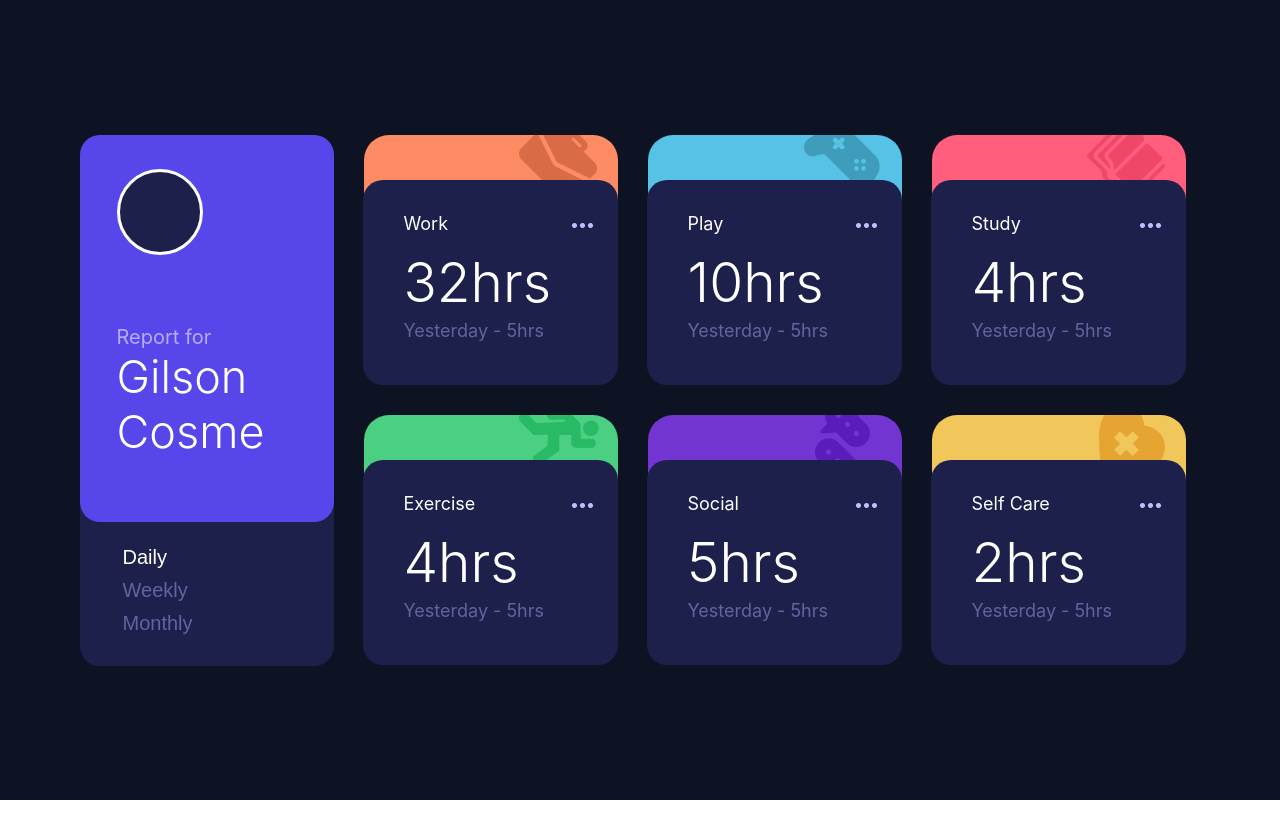
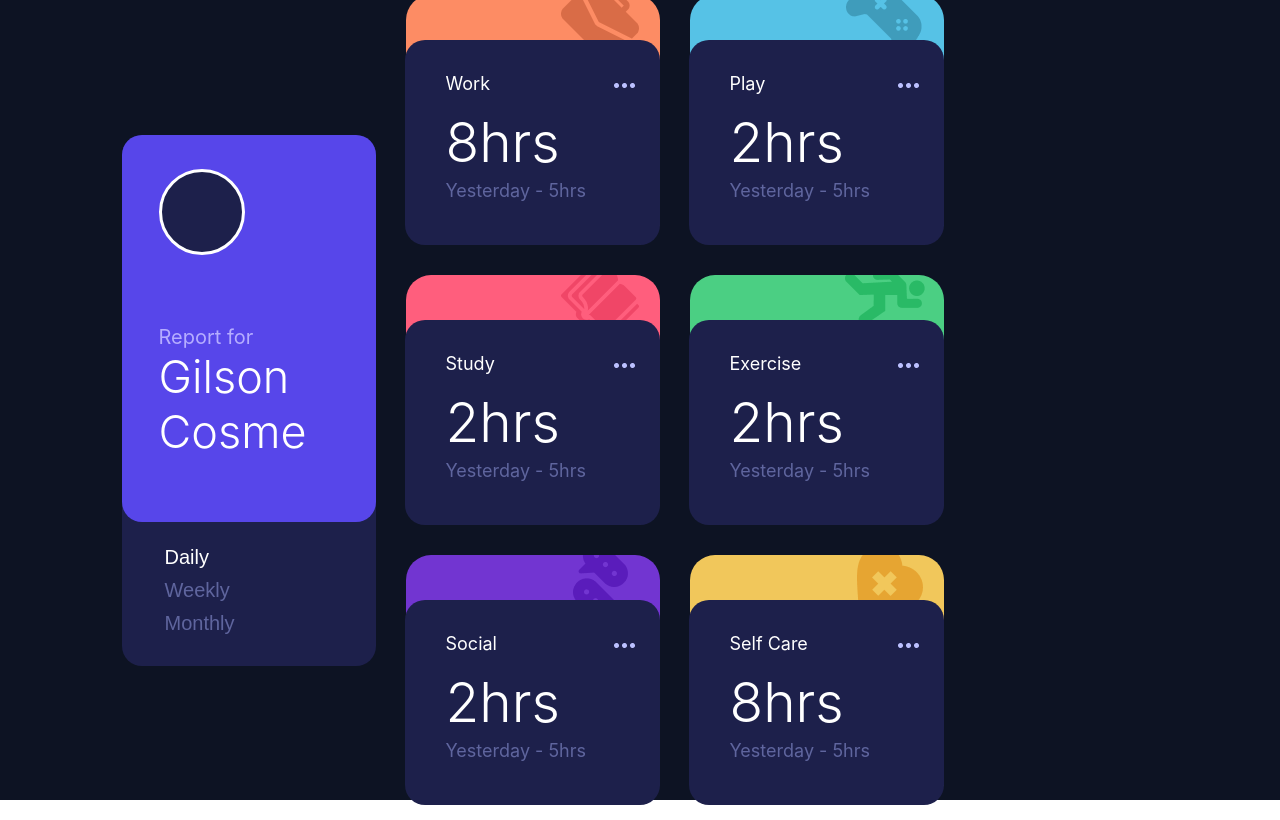
Before and after one commit to GilsonJrr/TimeTrackingWeb, a React (Create React App) app: page / in a window 1280 px wide. Built offline with nearby package versions, Linux system fonts and the light colour scheme.

Commit message:
day week month time done

```diff
--- a/src/App.css
+++ b/src/App.css
@@ -1,6 +1,7 @@
 .App {
   background-color: #0D1323;
   display: flex;
+  width: 100%;
   height: 100vh;
   align-items: center;
   justify-content: center;
@@ -71,8 +72,8 @@
   border-radius: 25px;
   margin-left: 15px;
   margin-right: 15px;
-  margin-bottom: 30px;
-  margin-top: 30px;
+  margin-bottom: 15px;
+  margin-top: 15px;
   align-items: flex-end;
   justify-content: center;
 }
@@ -127,3 +128,9 @@
   align-items: flex-start;
   display: flex;
 }
+
+.ContainerCards{
+  display: flex;
+  flex-wrap: wrap;
+  width: 60%;
+}
--- a/src/App.js
+++ b/src/App.js
@@ -16,17 +16,27 @@ function App() {
   const [ day, setDay] = useState (true)
   const [ week, setWeek] = useState (false)
   const [ month, setMonth] = useState (false)
+  const [select, setSelect] = useState ('day');
+
+  const [data, setData] = useState ([
+    {id: 1, Title: 'Work', Color: '#FD8C64', Time: {day: 8, week: 40, month: 160}, Image: Work },
+    {id: 2, Title: 'Play', Color: '#56C2E6', Time: {day: 2, week: 14, month: 56}, Image: Play },
+    {id: 3, Title: 'Study', Color: '#FF5E7D', Time: {day: 2, week: 14, month: 56}, Image: Study },
+    {id: 4, Title: 'Exercise', Color: '#4BCF83', Time: {day: 2, week: 14, month: 56}, Image: Exercise },
+    {id: 5, Title: 'Social', Color: '#7235D1', Time: {day: 2, week: 14, month: 56}, Image: Social },
+    {id: 6, Title: 'Self Care', Color: '#F1C75B', Time: {day: 8, week: 56, month: 152}, Image: SelfCare },
+  ])
 
   function HandleDay (){
-    setDay(true); setWeek(false); setMonth(false)
+    setDay(true); setWeek(false); setMonth(false); setSelect('day')
   }
 
   function HandleWeek (){
-    setDay(false); setWeek(true); setMonth(false)
+    setDay(false); setWeek(true); setMonth(false); setSelect('week')
   }
 
   function HandleMonth (){
-    setDay(false); setWeek(false); setMonth(true);
+    setDay(false); setWeek(false); setMonth(true); setSelect('month')
   }
 
   return (
@@ -41,18 +51,17 @@ function App() {
           HandleMonth={HandleMonth}
         />
 
-      <div>
-        <Card title="Work" color="#FD8C64" img={Work} time="32" day={day} week={week} month={month} />
-        <Card title="Exercise" color="#4BCF83" img={Exercise} time="4" day={day} week={week} month={month} />
+
+        <div className="ContainerCards">
+          {data.map((item) => {
+            return(
+              <div key={item.id}>
+                <Card title={item.Title} color={item.Color} img={item.Image} time={item.Time[select]} day={day} week={week} month={month} />
               </div>
-      <div>
-        <Card title="Play" color="#56C2E6" img={Play} time="10" day={day} week={week} month={month} />
-        <Card title="Social" color="#7235D1" img={Social} time="5" day={day} week={week} month={month} />
+            );
+          })}
         </div>
-      <div>
-        <Card title="Study" color="#FF5E7D" img={Study} time="4" day={day} week={week} month={month} />
-        <Card title="Self Care" color="#F1C75B" img={SelfCare} time="2" day={day} week={week} month={month} />
-      </div>
+
     </body>
   );
 }
```
Lines whose indentation alone changed are shown as unchanged.
